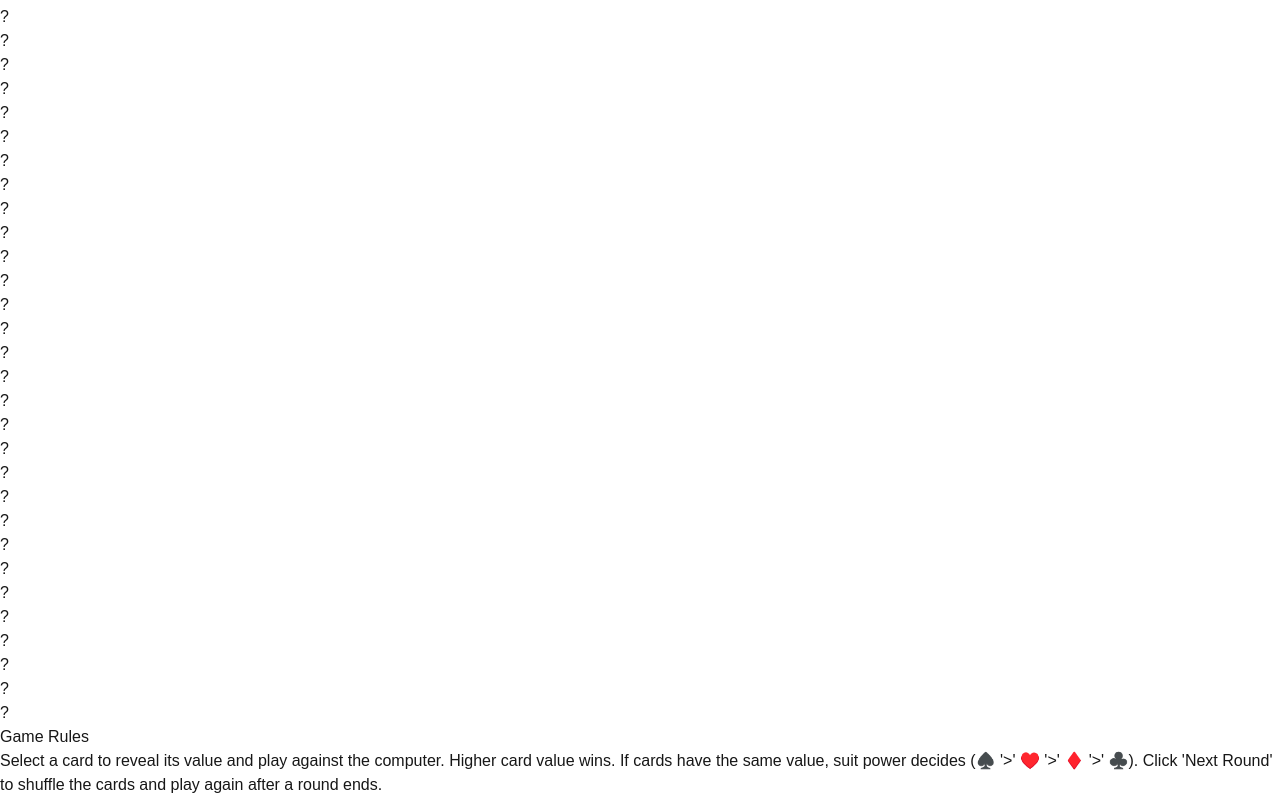
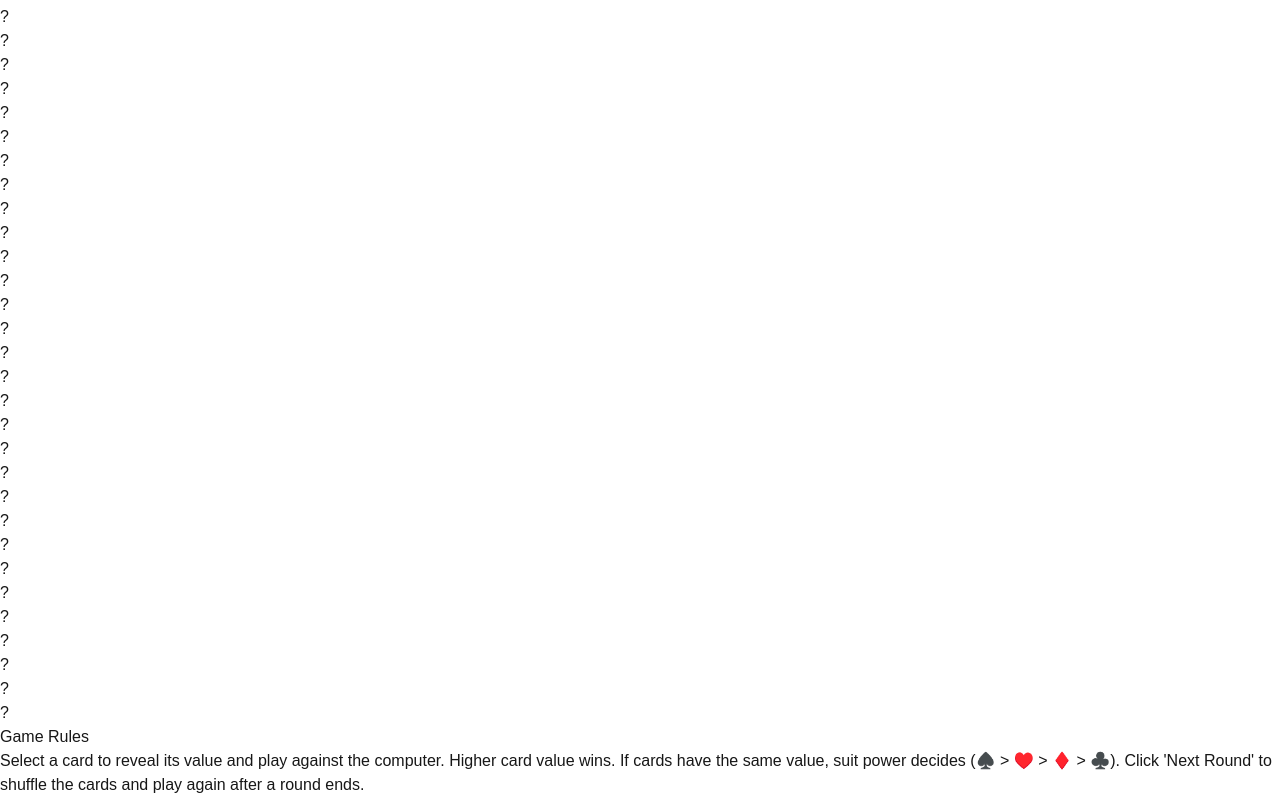
Before and after one commit to Samirghimire-5/Card-Battle, a Next.js app: page / in a window 1280 px wide. Shown: the part 691-1488 px from the top of the page. Built offline with nearby package versions, Linux system fonts and the light colour scheme.

Commit message:
replaced single quotes with &apos;

```diff
--- a/src/app/page.js
+++ b/src/app/page.js
@@ -334,8 +334,8 @@ const Cards = () => {
         <h3 className="text-xl font-bold mb-2 text-yellow-400">Game Rules</h3>
         <p className="text-gray-300">
           Select a card to reveal its value and play against the computer. Higher card value wins. If
-          cards have the same value, suit power decides (♠️ '&gt;' ♥️ '&gt;' ♦️
-          '&gt;' ♣️). Click &apos;Next Round&apos; to shuffle the cards and play again after a round ends.
+          cards have the same value, suit power decides (♠️ &gt; ♥️ &gt; ♦️
+          &gt; ♣️). Click &apos;Next Round&apos; to shuffle the cards and play again after a round ends.
         </p>
       </div>
     </div>
```
